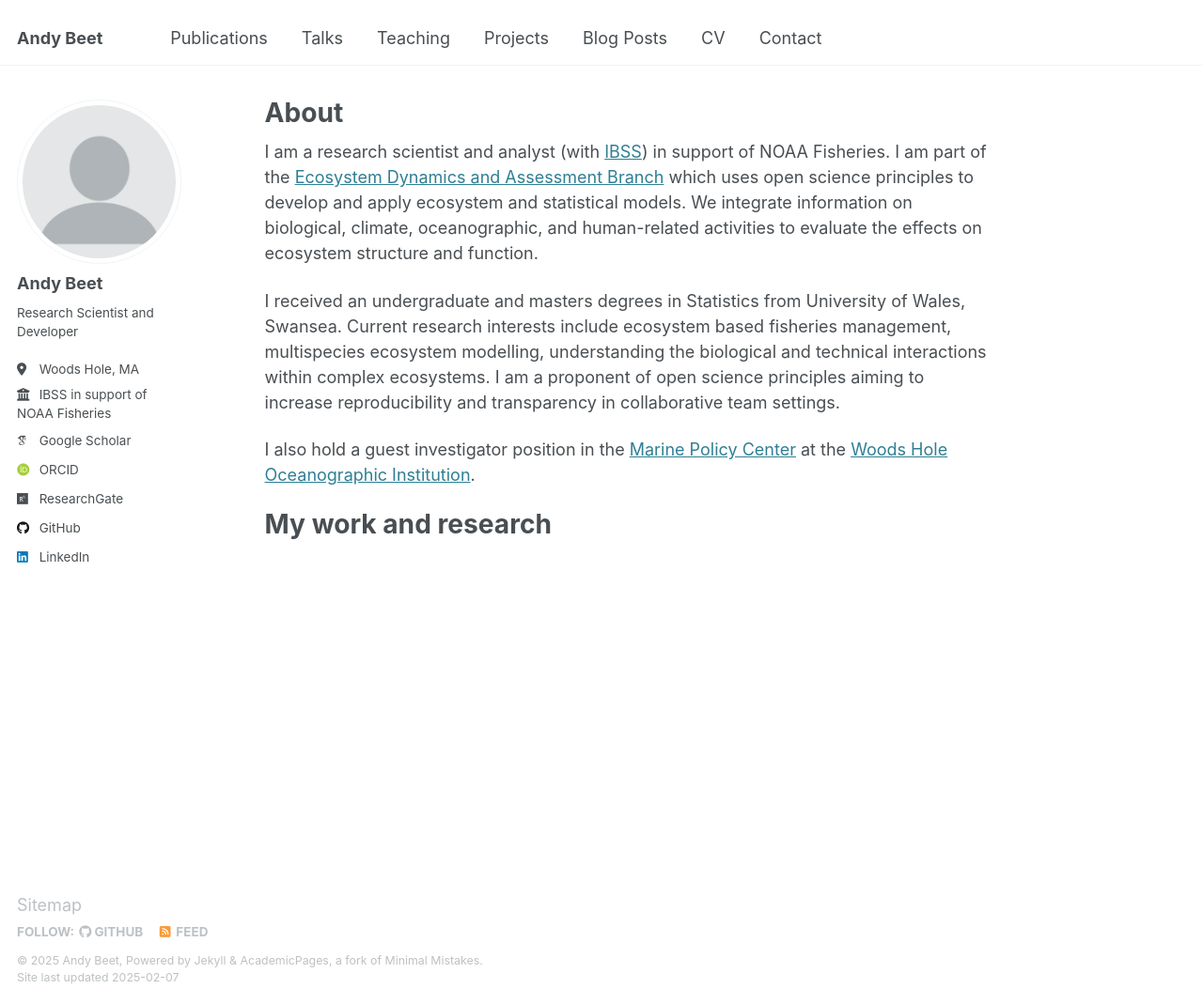
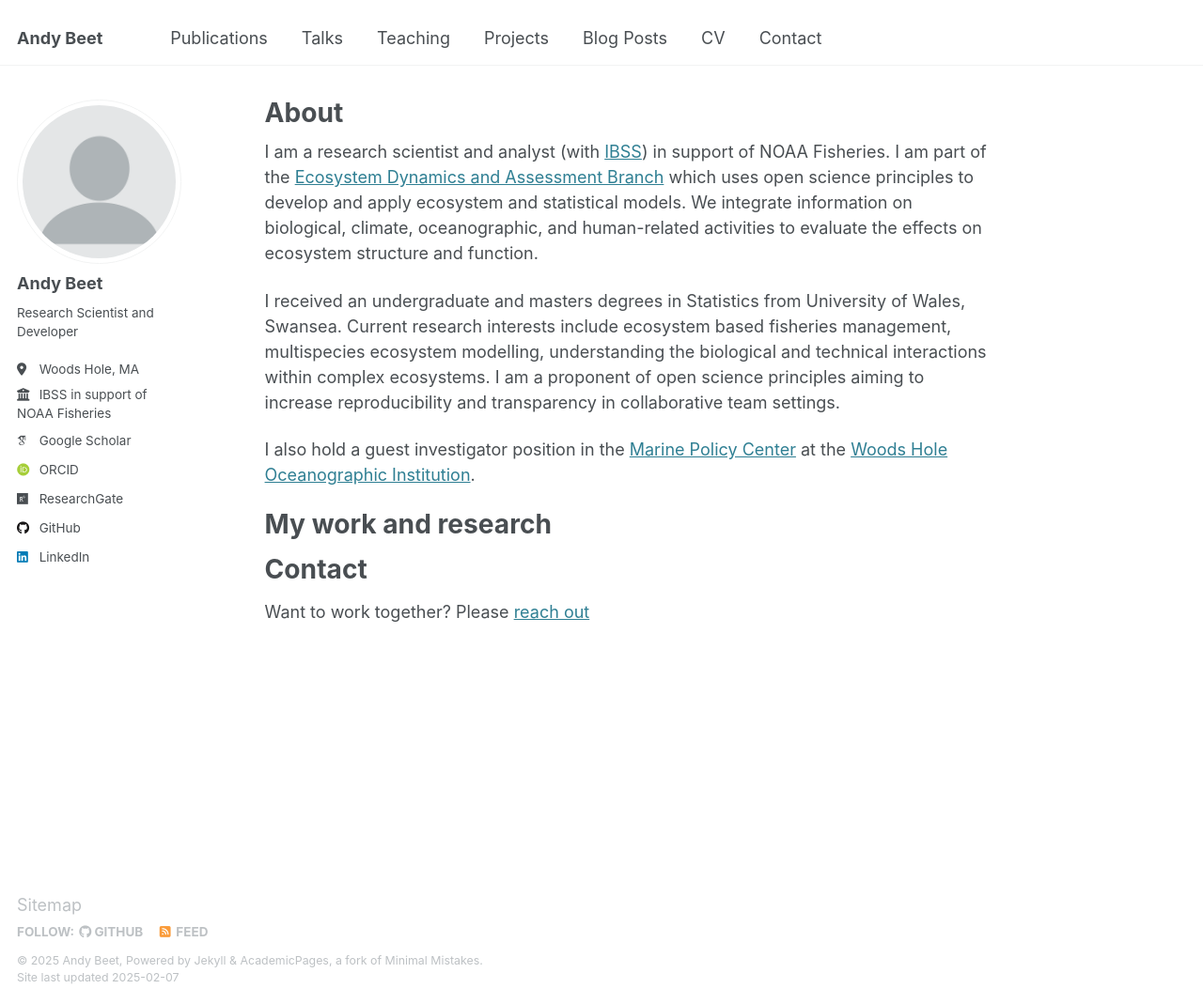
Before and after one commit to andybeet/website, a Jekyll site: the page built from _pages/about.md, in a window 1280 px wide and 1069 px high. Shown: the whole window at 94% size. Built offline with Jekyll 4.4.1, drawn with Linux system fonts in a browser that asks for light colours; some web fonts are replaced.

Commit message:
link to contact from about

```diff
--- a/_pages/about.md
+++ b/_pages/about.md
@@ -15,3 +15,8 @@ I also hold a guest investigator position in the [Marine Policy Center](https://
 
 My work and research
 ======
+
+Contact
+======
+
+Want to work together? Please [reach out](https://andybeet.github.io/contact/)
```
